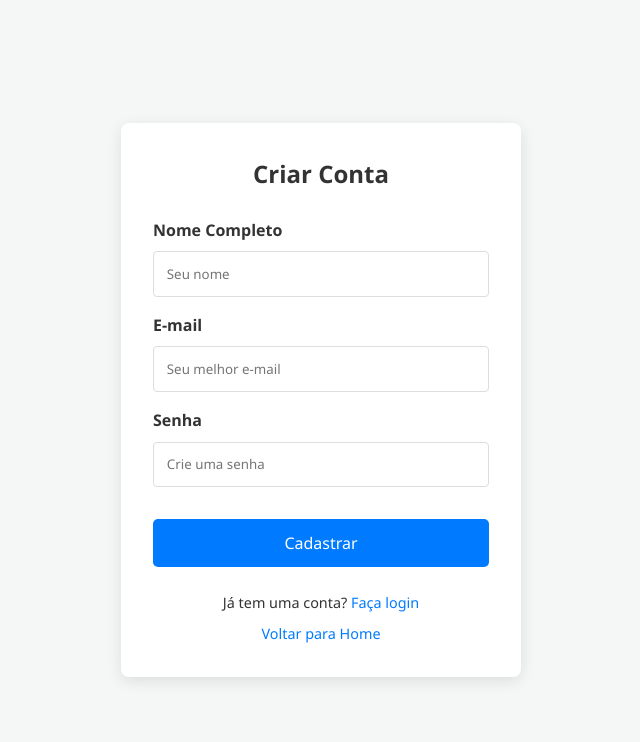
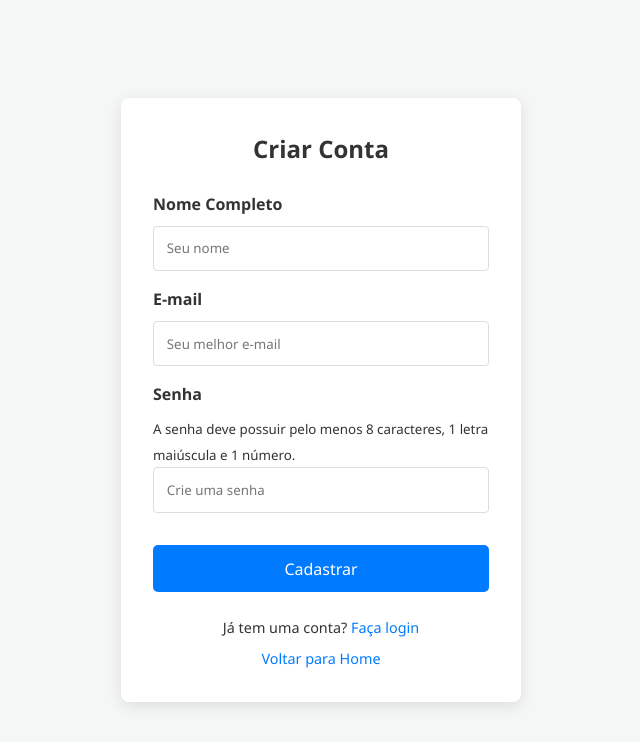
Before and after one commit to ViniciosdaPaixaoRodrigues/BD-TechFlowSolutions, a Flask app: page /cadastro in a window 1280 px wide. Shown: the top 742 px of the page, without its empty margins (319-959 px from the left). Run offline with Flask 3, Linux system fonts and the light colour scheme.

Commit message:
task: Adicionado exigências de senha forte. min 8 caracteres, 1 maiúscula e número

```diff
--- a/src/app.py
+++ b/src/app.py
@@ -1,5 +1,7 @@
 from flask import Flask, request, redirect, url_for, render_template
 from src.users import usuarios
+
+import re
 
 app = Flask(__name__)
 
@@ -16,6 +18,24 @@ def cadastrar():
         nome = request.form.get("nome")
         email = request.form.get("email")
         senha = request.form.get("senha")
+
+        if len(senha) < 8:
+            return render_template(
+                "cadastro.html",
+                erro_senha="A senha deve possuir pelo menos 8 caracteres."
+            ), 400
+
+        if not re.search(r"[A-Z]", senha):
+            return render_template(
+                "cadastro.html",
+                erro_senha="A senha deve possuir pelo menos uma letra maiúscula."
+            ), 400
+
+        if not re.search(r"\d", senha):
+            return render_template(
+                "cadastro.html",
+                erro_senha="A senha deve possuir pelo menos 1 número."
+            ), 400
 
         # Verificar se o email já existe.
         for usuario in usuarios:
--- a/src/templates/cadastro.html
+++ b/src/templates/cadastro.html
@@ -21,7 +21,15 @@
             </div>
             <div class="form-group">
                 <label for="password">Senha</label>
-                <input type="password" id="password" name="senha" placeholder="Crie uma senha" required>
+                <small>
+                    A senha deve possuir pelo menos 8 caracteres,
+                    1 letra maiúscula e 1 número.
+                </small>
+                <input type="password" id="password" name="senha" minlenght="8" placeholder="Crie uma senha" required>
+
+                {% if erro_senha %}
+                    <p class="erro">{{ erro_senha }}</p>
+                {% endif %}
             </div>
             <button type="submit" class="btn-primary">Cadastrar</button>
             <p>Já tem uma conta? <a href="/login">Faça login</a></p>
```
Also changed, not shown: README.md.
